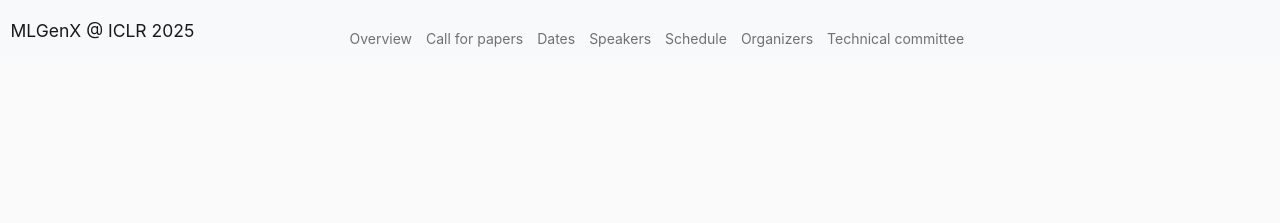
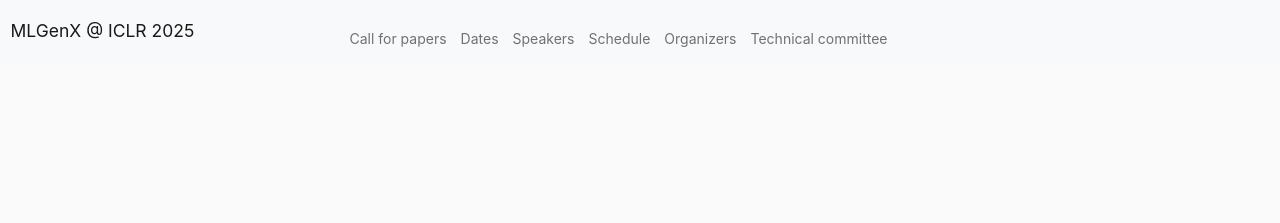
Before and after one commit to mlgenx/mlgenx.github.io, a Jekyll site: the page built from about.md, in a window 1280 px wide. Shown: the top 223 px of the page. Built offline with Jekyll 4.4.1, drawn with Linux system fonts in a browser that asks for light colours; nearby versions of some CDN libraries.

Commit message:
Update navigation.yml

```diff
--- a/_data/navigation.yml
+++ b/_data/navigation.yml
@@ -1,5 +1,3 @@
-- title: Overview
-  url: /index.html#overview
 - title: Call for papers
   url: /index.html#call_for_papers
 - title: Dates
```
